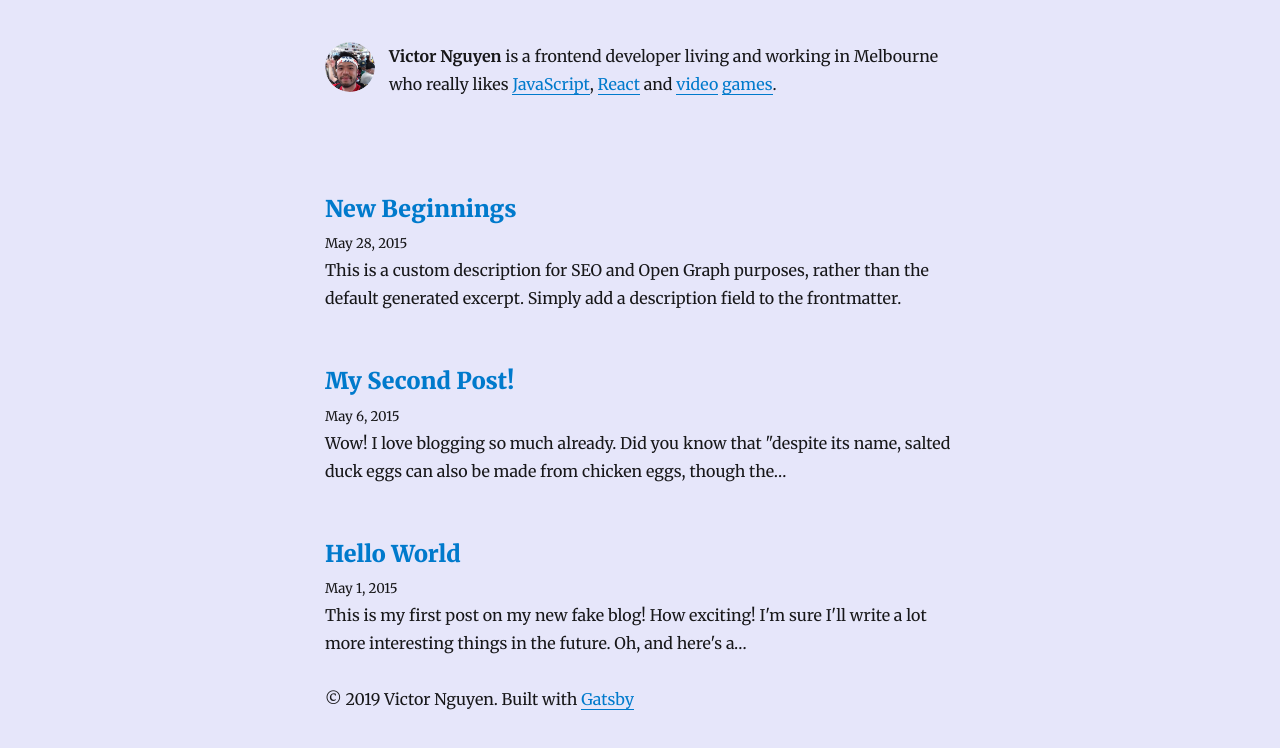
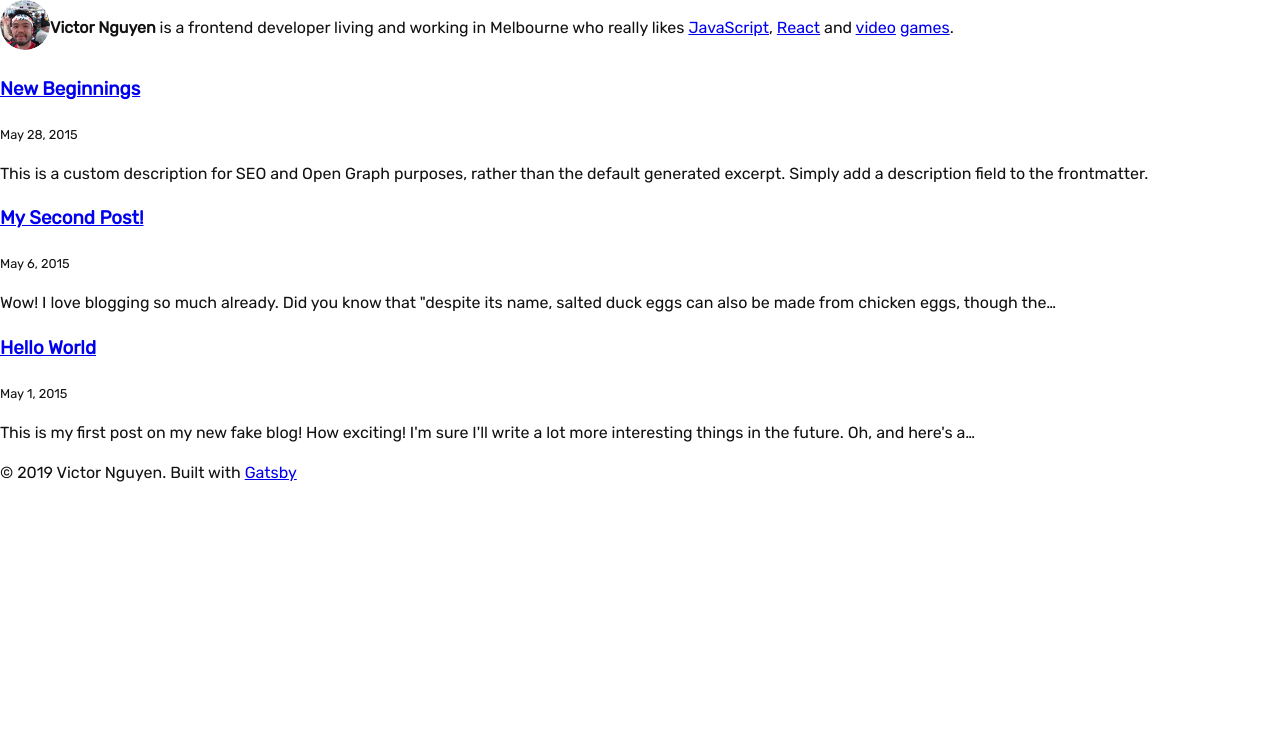
Before and after one commit to victornguyen/vic.codes, a Gatsby site: page / in a window 1280 px wide. Built offline with nearby package versions, Linux system fonts and the light colour scheme; Gatsby itself is replaced by a stand-in of ours; some packages are replaced by stand-ins of ours.

Commit message:
Remove Typography dependencies :fire:
- Don't want the themes and all the fancy stuff
- Remove typeface dependencies
- Add sanitize.css reset -- let's try it out
- Add Rubik typeface

```diff
--- a/gatsby-config.js
+++ b/gatsby-config.js
@@ -71,11 +71,5 @@ module.exports = {
     },
     `gatsby-plugin-offline`,
     `gatsby-plugin-react-helmet`,
-    {
-      resolve: `gatsby-plugin-typography`,
-      options: {
-        pathToConfigModule: `src/utils/typography`,
-      },
-    },
   ],
 }
--- a/src/components/bio.js
+++ b/src/components/bio.js
@@ -9,8 +9,6 @@ import React from 'react'
 import { StaticQuery, graphql } from 'gatsby'
 import Image from 'gatsby-image'
 
-import { rhythm } from '../utils/typography'
-
 function Bio() {
   return (
     <StaticQuery
@@ -21,14 +19,12 @@ function Bio() {
           <div
             style={{
               display: `flex`,
-              marginBottom: rhythm(2.5),
             }}
           >
             <Image
               fixed={data.avatar.childImageSharp.fixed}
               alt={author}
               style={{
-                marginRight: rhythm(1 / 2),
                 marginBottom: 0,
                 minWidth: 50,
                 borderRadius: `100%`,
--- a/src/components/layout.js
+++ b/src/components/layout.js
@@ -1,15 +1,11 @@
 import React from 'react'
 import PropTypes from 'prop-types'
-
-import { rhythm } from '../utils/typography'
 
 const Layout = ({ author, children }) => (
   <div
     style={{
       marginLeft: `auto`,
       marginRight: `auto`,
-      maxWidth: rhythm(24),
-      padding: `${rhythm(1.5)} ${rhythm(3 / 4)}`,
     }}
   >
     <main>{children}</main>
--- a/src/pages/index.js
+++ b/src/pages/index.js
@@ -5,7 +5,6 @@ import { Link, graphql } from 'gatsby'
 import Bio from '../components/bio'
 import Layout from '../components/layout'
 import SEO from '../components/seo'
-import { rhythm } from '../utils/typography'
 
 class BlogIndex extends React.Component {
   render() {
@@ -21,11 +20,7 @@ class BlogIndex extends React.Component {
           const title = node.frontmatter.title || node.fields.slug
           return (
             <div key={node.fields.slug}>
-              <h3
-                style={{
-                  marginBottom: rhythm(1 / 4),
-                }}
-              >
+              <h3>
                 <Link style={{ boxShadow: `none` }} to={node.fields.slug}>
                   {title}
                 </Link>
--- a/src/styles/global.css
+++ b/src/styles/global.css
@@ -1,3 +1,13 @@
+/* TODO: import this via a package? */
+@import url('https://fonts.googleapis.com/css?family=Rubik&display=swap');
+
+:root {
+  --bg: #fff;
+  --text: #111;
+}
+
 body {
-  background: lavender;
+  background: var(--bg);
+  color: var(--text);
+  font-family: 'Rubik', sans-serif;
 }
--- a/src/utils/typography.js
+++ /dev/null
@@ -1,23 +0,0 @@
-import Typography from 'typography'
-import Wordpress2016 from 'typography-theme-wordpress-2016'
-
-Wordpress2016.overrideThemeStyles = () => {
-  return {
-    'a.gatsby-resp-image-link': {
-      boxShadow: `none`,
-    },
-  }
-}
-
-delete Wordpress2016.googleFonts
-
-const typography = new Typography(Wordpress2016)
-
-// Hot reload typography in development.
-if (process.env.NODE_ENV !== `production`) {
-  typography.injectStyles()
-}
-
-export default typography
-export const rhythm = typography.rhythm
-export const scale = typography.scale
```
Also changed, not shown: gatsby-browser.js (+3 -4 lines), package.json (+1 -6 lines), src/templates/blog-post.js (+1 -9 lines), 1 other file.
